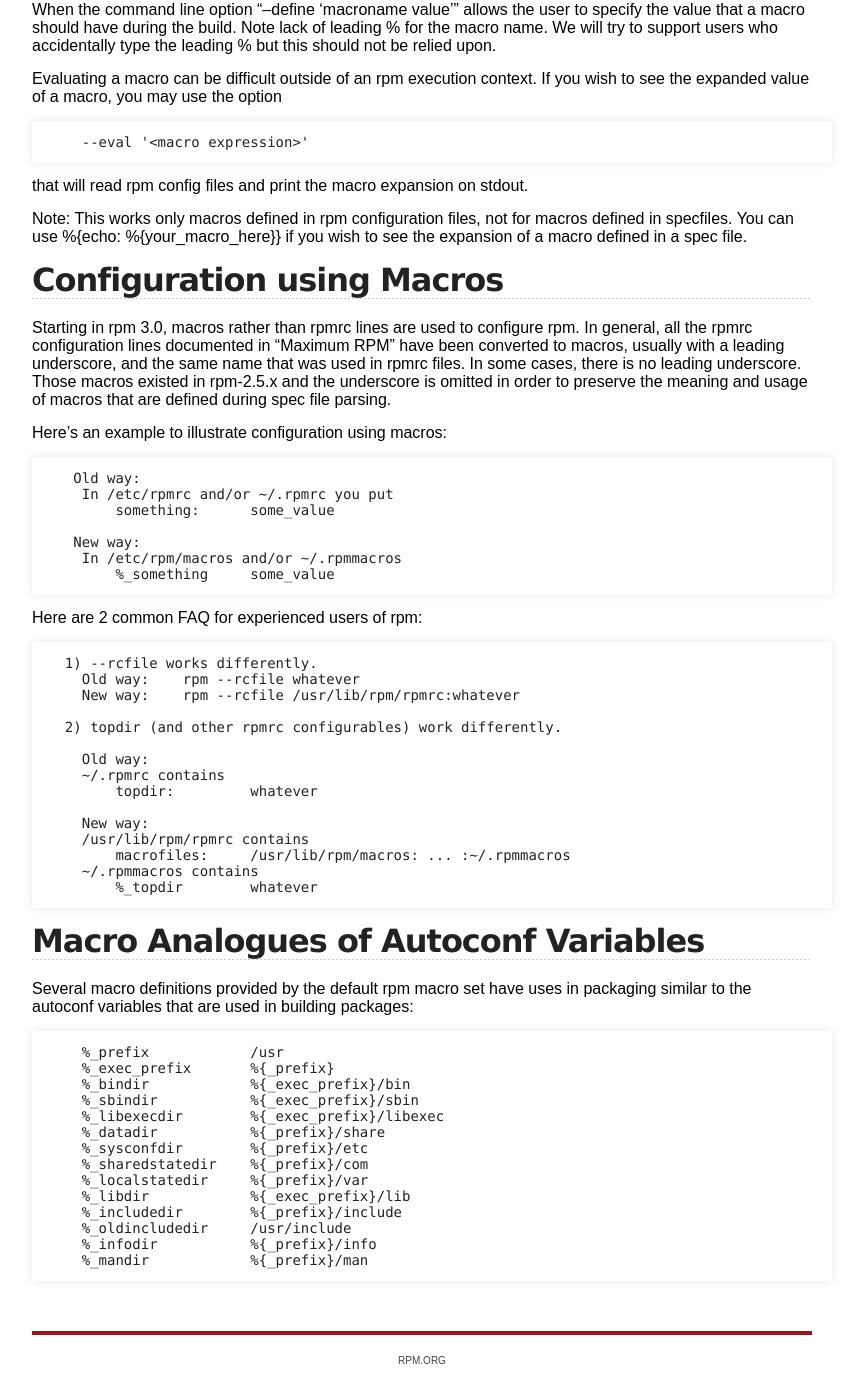
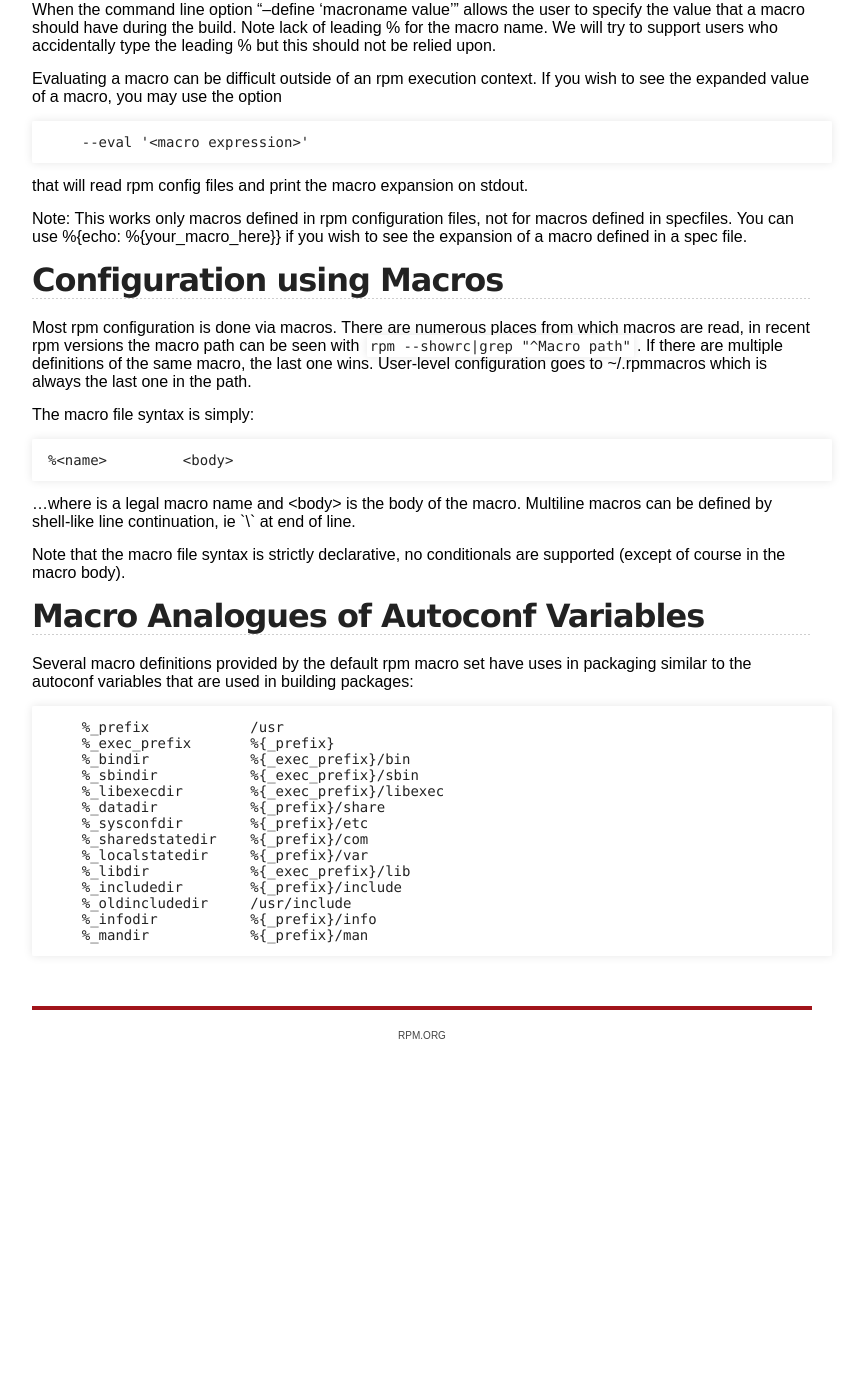
Before and after one commit to rpm-software-management/rpm-web, a Jekyll site: the page built from user_doc/macros.md, in a window 1280 px wide and 1400 px high, scrolled down 3218 px. Shown: the whole window, without its empty margins (218-1061 px from the left). Built offline with Jekyll 4.4.1, drawn with Linux system fonts in a browser that asks for light colours; after the commit the page ends 4293 px from its top, so only the background shows below that.

Commit message:
Bring macro config section to this millenium
Mumbling about -98 vintage rpmrc changes is not particularly helpful
these days, describe the macro file syntax instead.

````diff
--- a/user_doc/macros.md
+++ b/user_doc/macros.md
@@ -159,39 +159,23 @@ that will read rpm config files and print the macro expansion on stdout.
 Note: This works only macros defined in rpm configuration files, not for macros defined in specfiles. You can use %{echo: %{your_macro_here}} if you wish to see the expansion of a macro defined in a spec file.
 
 ## Configuration using Macros
-Starting in rpm 3.0, macros rather than rpmrc lines are used to configure rpm. In general, all the rpmrc configuration lines documented in "Maximum RPM" have been converted to macros, usually with a leading underscore, and the same name that was used in rpmrc files. In some cases, there is no leading underscore. Those macros existed in rpm-2.5.x and the underscore is omitted in order to preserve the meaning and usage of macros that are defined during spec file parsing.
+Most rpm configuration is done via macros. There are numerous places from
+which macros are read, in recent rpm versions the macro path can be seen
+with `rpm --showrc|grep "^Macro path"`. If there are multiple definitions
+of the same macro, the last one wins. User-level configuration goes
+to ~/.rpmmacros which is always the last one in the path.
 
-Here's an example to illustrate configuration using macros:
-
+The macro file syntax is simply:
 ```
-   Old way:
-    In /etc/rpmrc and/or ~/.rpmrc you put
-        something:      some_value
-
-   New way:
-    In /etc/rpm/macros and/or ~/.rpmmacros
-        %_something     some_value
+%<name>		<body>
 ```
 
-Here are 2 common FAQ for experienced users of rpm:
+...where <name> is a legal macro name and <body> is the body of the macro.
+Multiline macros can be defined by shell-like line continuation, ie `\`
+at end of line.
 
-```
-  1) --rcfile works differently.
-    Old way:    rpm --rcfile whatever
-    New way:    rpm --rcfile /usr/lib/rpm/rpmrc:whatever
-
-  2) topdir (and other rpmrc configurables) work differently.
-
-    Old way:
-    ~/.rpmrc contains
-        topdir:         whatever
-
-    New way:
-    /usr/lib/rpm/rpmrc contains
-        macrofiles:     /usr/lib/rpm/macros: ... :~/.rpmmacros
-    ~/.rpmmacros contains
-        %_topdir        whatever
-```
+Note that the macro file syntax is strictly declarative, no conditionals
+are supported (except of course in the macro body).
 
 ## Macro Analogues of Autoconf Variables
 Several macro definitions provided by the default rpm macro set have uses in packaging similar to the autoconf variables that are used in building packages:
````
